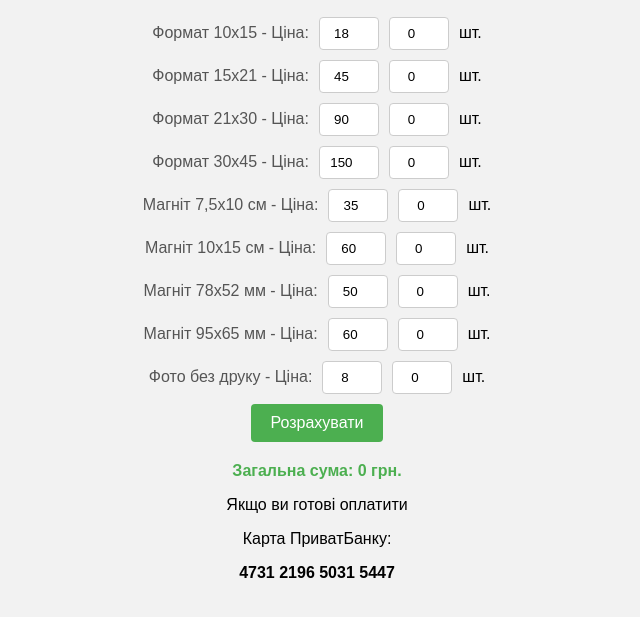
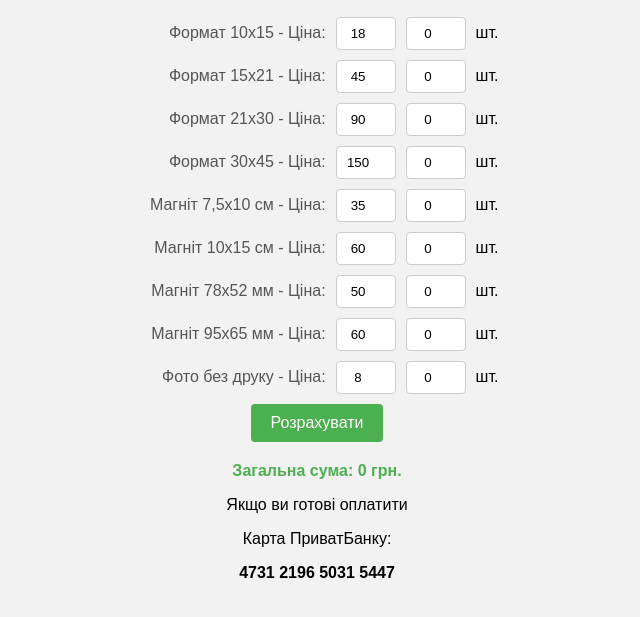
Before and after one commit to romanfotorola/Calc, a plain HTML site: page index.html in a window 1280 px wide. Shown: the part 71-688 px from the top of the page, without its empty margins (323-963 px from the left). Drawn offline with Linux system fonts and the light colour scheme.

Commit message:
Update index.html

```diff
--- a/index.html
+++ b/index.html
@@ -22,7 +22,9 @@
             margin-bottom: 10px;
         }
         label {
-            margin-right: 10px;
+            width: 190px;
+            text-align: right;
+			margin-right: 10px;
             color: #555;
         }
         input[type="number"] {
```
